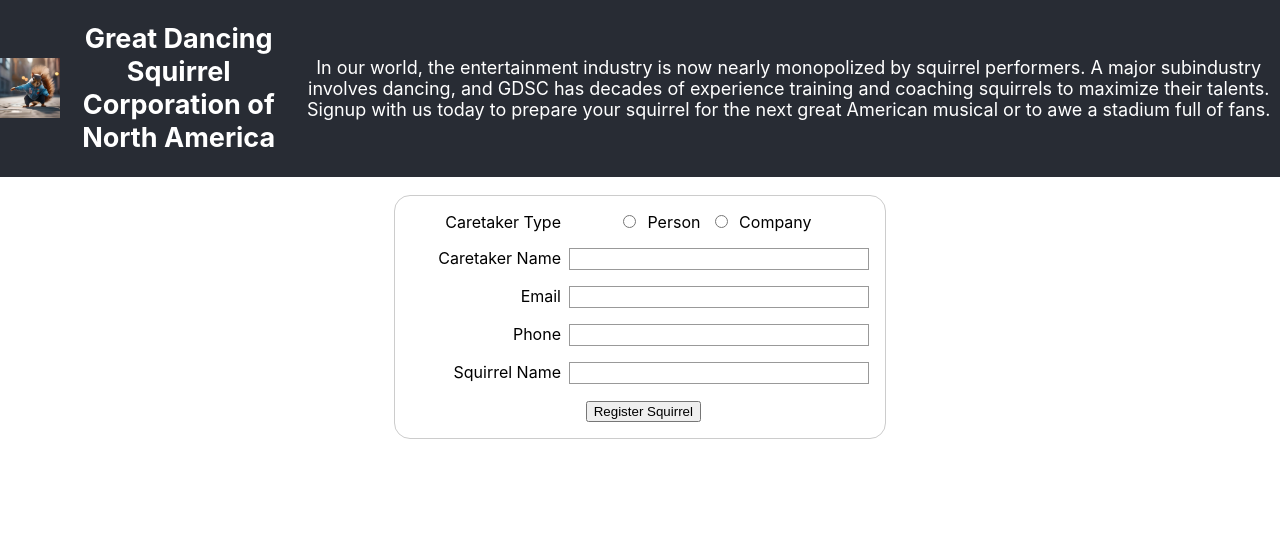
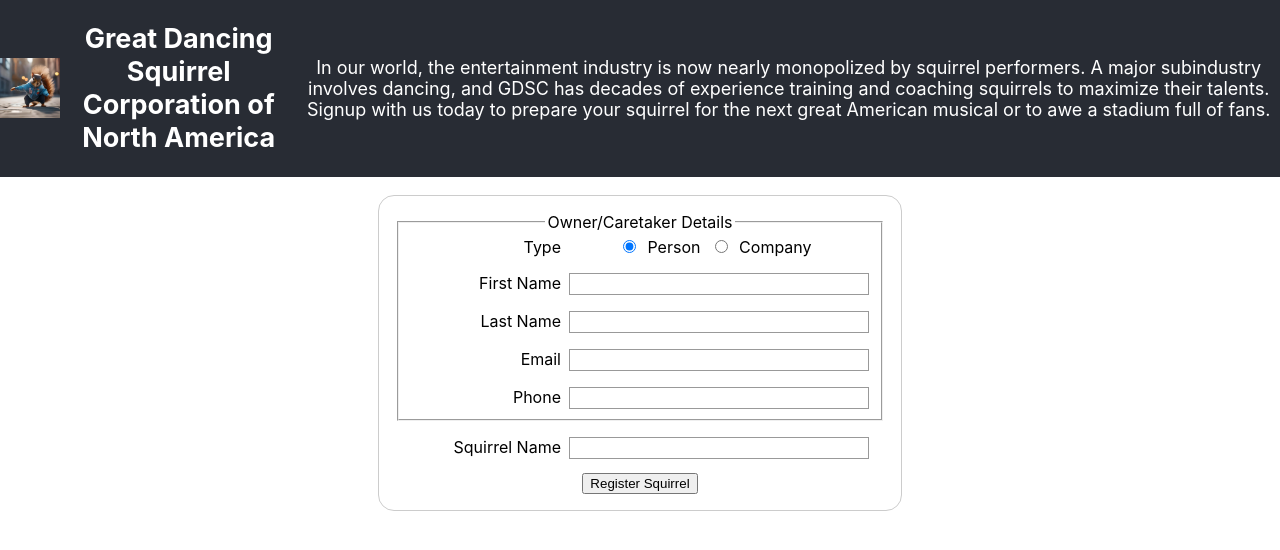
Before and after one commit to bkrug/dancing-squirrel-ui, a React (Create React App) app: page / in a window 1280 px wide. Shown: the top 550 px of the page. Built offline with nearby package versions, Linux system fonts and the light colour scheme.

Commit message:
Add more name fields. Switch based on caretaker type.

```diff
--- a/src/Forms/Fields/LocalFields.tsx
+++ b/src/Forms/Fields/LocalFields.tsx
@@ -45,7 +45,7 @@ export const LocalRadioInput: FC<RadioInputProps<string>> = ({ label, options, .
                   id="company"
                   type="radio"
                   value={option.value}
-                  defaultChecked={meta.value===option.value}
+                  defaultChecked={meta.value==option.value}
                   {...field}
                   {...props}
                 />
--- a/src/TrainingRequest/SignupForm.css
+++ b/src/TrainingRequest/SignupForm.css
@@ -11,8 +11,10 @@ form {
   border-radius: 1em;
 }
 
-.field  {
-  margin-bottom: 1em;
+.field + .field,
+fieldset + .field,
+button[type="submit"]  {
+  margin-top: 1em;
 }
 
 label {
@@ -80,14 +82,3 @@ textarea:user-invalid {
   margin-left: .5em;
   text-align: left;
 }
-
-.button {
-  /* Align buttons with the text fields */
-  padding-left: 90px; /* same size as the label elements */
-}
-
-button {
-  /* This extra margin represent roughly the same space as the space
-     between the labels and their text fields */
-  margin-left: 0.5em;
-}
--- a/src/TrainingRequest/SignupForm.tsx
+++ b/src/TrainingRequest/SignupForm.tsx
@@ -8,7 +8,9 @@ enum CaretakerType { Empty, Person, Company };
 
 class TrainingRequestFormValues {
   caretakerType: CaretakerType = CaretakerType.Person;
-  caretakerName: string = "";
+  caretakerFirstName: string = "";
+  caretakerLastName: string = "";
+  caretakerCompanyName: string = "";
   email: string = "";
   phone: string = "";
   squirrelName: string = "";
@@ -16,7 +18,9 @@ class TrainingRequestFormValues {
 
 class TrainingRequestValidationFailures {
   caretakerType: string = "";
-  caretakerName: string = "";
+  caretakerFirstName: string = "";
+  caretakerLastName: string = "";
+  caretakerCompanyName: string = "";
   email: string = "";
   phone: string = "";
   squirrelName: string = "";
@@ -42,16 +46,30 @@ export default function useTrainingRequestForm() {
     >
       {formik => (
         <Form onSubmit={formik.handleSubmit} method="POST">
+          <fieldset>
+            <legend>Owner/Caretaker Details</legend>
             <LocalRadioInput
-            label="Caretaker Type"
+              label="Type"
               name="caretakerType"
               options={[
                 { label: "Person", value: CaretakerType.Person.toString() },
                 { label: "Company", value: CaretakerType.Company.toString() }
               ]} />
-          <LocalTextInput label="Caretaker Name" name="caretakerName" />
+            {
+              formik.values.caretakerType == CaretakerType.Person
+              ? (
+                <>
+                  <LocalTextInput label="First Name" name="caretakerFirstName" />
+                  <LocalTextInput label="Last Name" name="caretakerLastName" />
+                </>
+              )
+              : (
+                <LocalTextInput label="Organization Name" name="caretakerCompanyName" />
+              )
+            }
             <LocalTextInput label="Email" name="email" type="email" />
             <LocalTextInput label="Phone" name="phone" type="tel" />
+          </fieldset>
           <LocalTextInput label="Squirrel Name" name="squirrelName" />
 
           <button type="submit">Register Squirrel</button>
```
Lines whose indentation alone changed are shown as unchanged.
